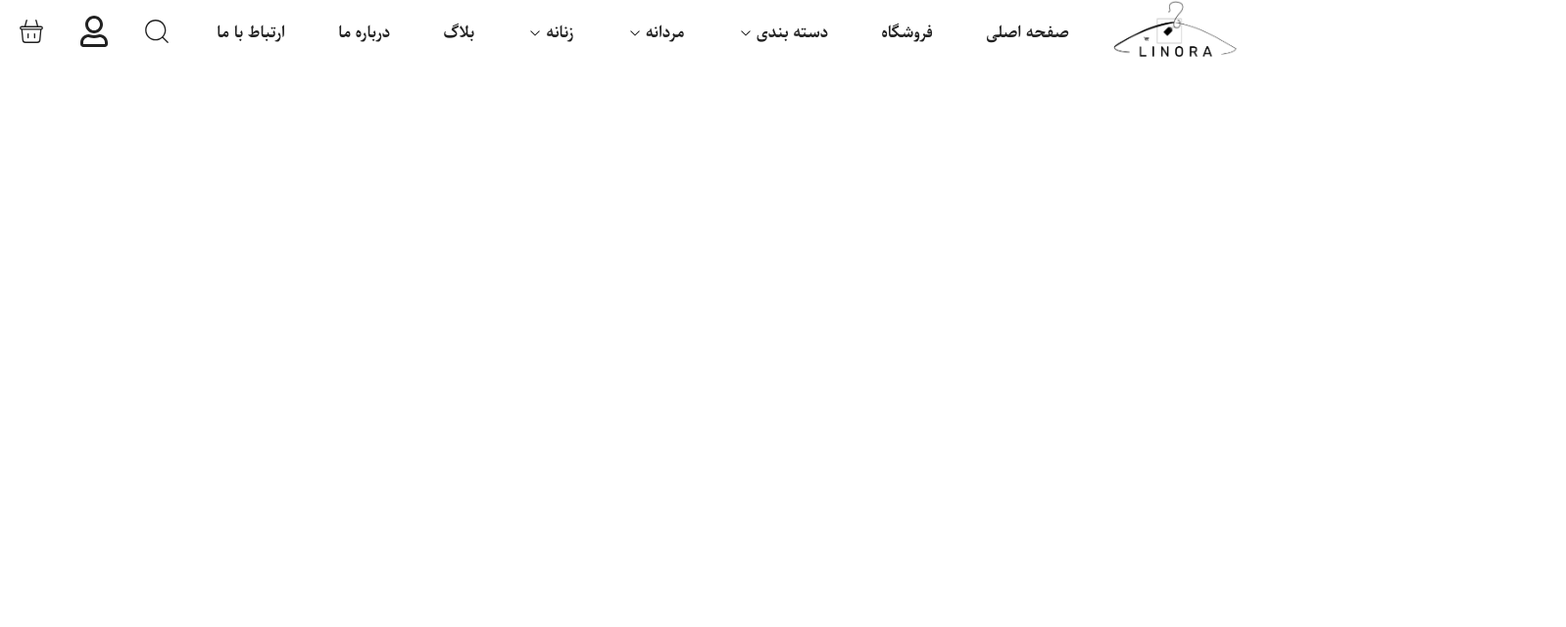
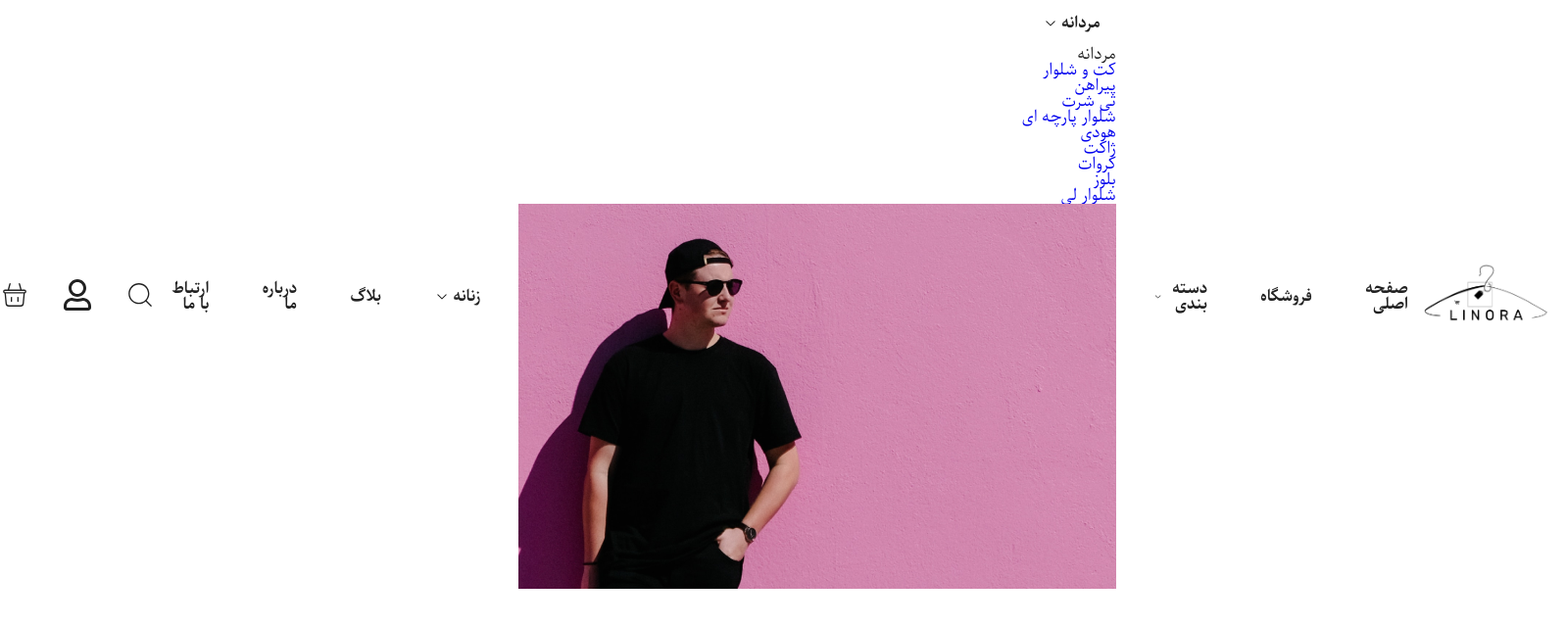
Before and after one commit to mojtaba-jsx/LINORA, a React (Vite) app: page / in a window 1280 px wide. Shown: the top 640 px of the page at 98% size, 1598 px wide, since content can reach past the window. Built offline with nearby package versions, Linux system fonts and the light colour scheme.

Commit message:
[Navbar]- Add HTML Template For Men Category Section

```diff
--- a/src/components/Navbar/Navbar.jsx
+++ b/src/components/Navbar/Navbar.jsx
@@ -104,6 +104,96 @@ function Navbar() {
                 مردانه
                 <GoChevronDown className="navbar-menu__icon" />
               </Link>
+              <div className="navbar-menu__men">
+                <div className="navbar-menu__men-items">
+                  <h1 className="navbar-menu__men-items-title">مردانه</h1>
+                  <div className="navbar-menu__men-items__box">
+                    <ul className="navbar-menu__men-items-list">
+                      <li className="navbar-menu__men-items-list__item">
+                        <Link
+                          className="navbar-menu__men-items-list__item-link"
+                          to={"/"}
+                        >
+                          کت و شلوار
+                        </Link>
+                      </li>
+                      <li className="navbar-menu__men-items-list__item">
+                        <Link
+                          className="navbar-menu__men-items-list__item-link"
+                          to={"/"}
+                        >
+                          پیراهن
+                        </Link>
+                      </li>
+                      <li className="navbar-menu__men-items-list__item">
+                        <Link
+                          className="navbar-menu__men-items-list__item-link"
+                          to={"/"}
+                        >
+                          تی شرت
+                        </Link>
+                      </li>
+                    </ul>
+
+                    <ul className="navbar-menu__men-items-list">
+                      <li className="navbar-menu__men-items-list__item">
+                        <Link
+                          className="navbar-menu__men-items-list__item-link"
+                          to={"/"}
+                        >
+                          شلوار پارچه ای
+                        </Link>
+                      </li>
+                      <li className="navbar-menu__men-items-list__item">
+                        <Link
+                          className="navbar-menu__men-items-list__item-link"
+                          to={"/"}
+                        >
+                          هودی
+                        </Link>
+                      </li>
+                      <li className="navbar-menu__men-items-list__item">
+                        <Link
+                          className="navbar-menu__men-items-list__item-link"
+                          to={"/"}
+                        >
+                          ژاکت
+                        </Link>
+                      </li>
+                    </ul>
+
+                    <ul className="navbar-menu__men-items-list">
+                      <li className="navbar-menu__men-items-list__item">
+                        <Link
+                          className="navbar-menu__men-items-list__item-link"
+                          to={"/"}
+                        >
+                          کروات
+                        </Link>
+                      </li>
+                      <li className="navbar-menu__men-items-list__item">
+                        <Link
+                          className="navbar-menu__men-items-list__item-link"
+                          to={"/"}
+                        >
+                          بلوز
+                        </Link>
+                      </li>
+                      <li className="navbar-menu__men-items-list__item">
+                        <Link
+                          className="navbar-menu__men-items-list__item-link"
+                          to={"/"}
+                        >
+                          شلوار لی
+                        </Link>
+                      </li>
+                    </ul>
+                  </div>
+                </div>
+                <div className="navbar-menu__men-image">
+                  <img src="./src/assets/images/men-category.png" alt="" className="" />
+                </div>
+              </div>
             </li>
             <li className="navbar-menu__item">
               <Link className="navbar-menu__link" to={"/"}>
```
Also changed, not shown: src/assets/Images/men-category.png (added).
